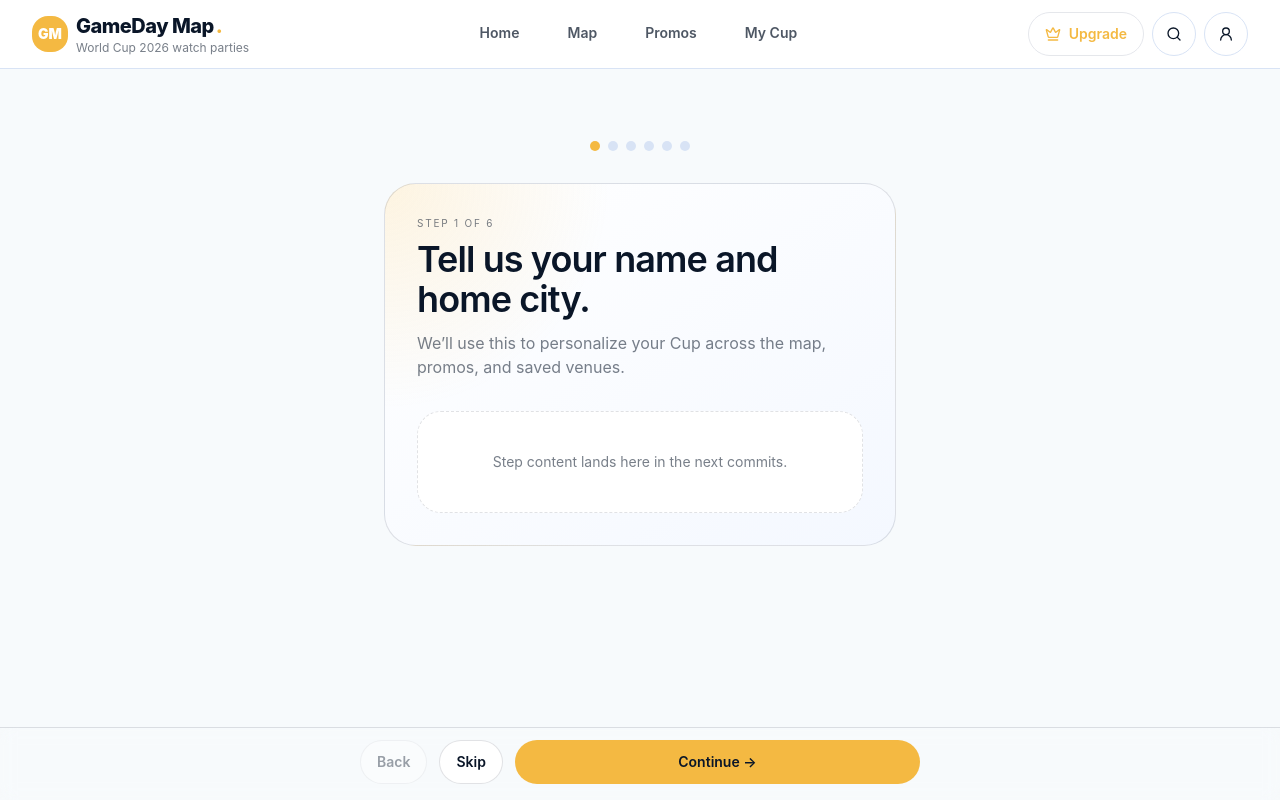
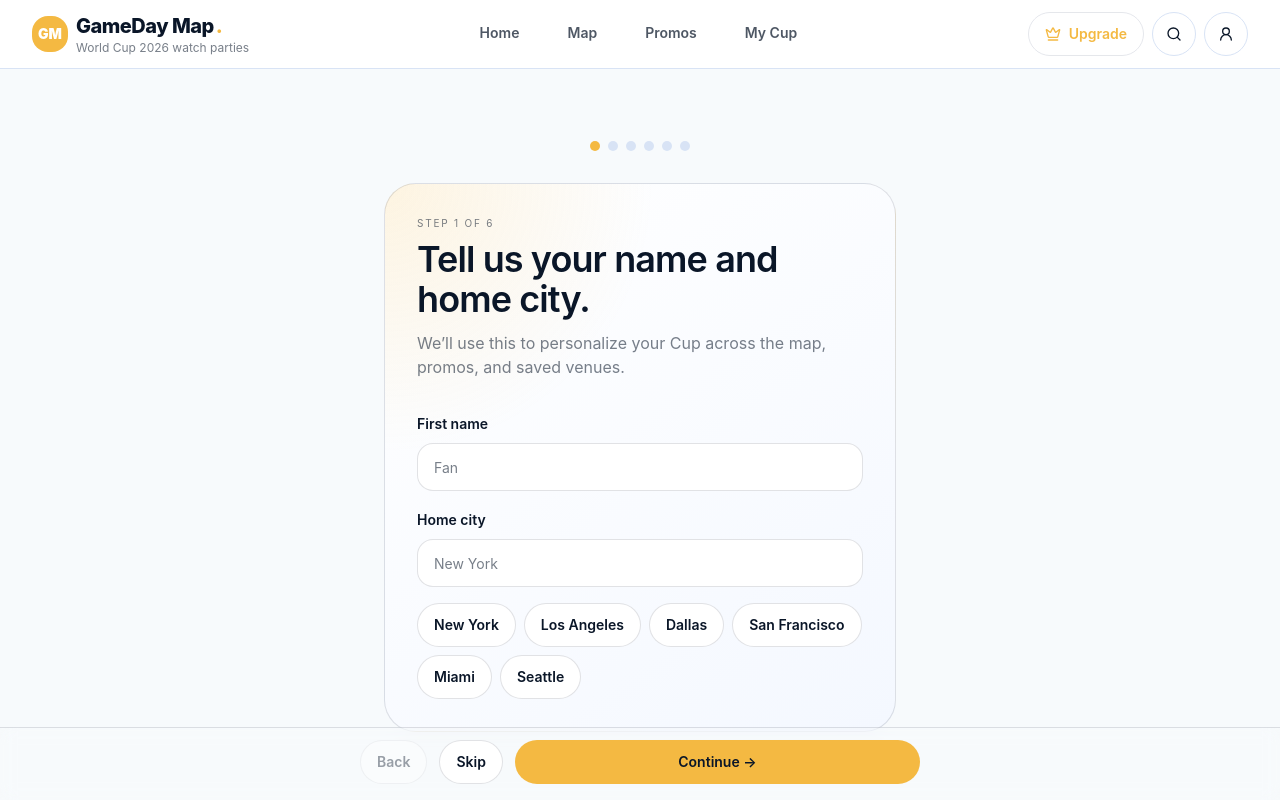
Before and after one commit to davidenyc/worldcupmvp, a Next.js app: page /welcome in a window 1280 px wide. Shown: the top 800 px of the page. Built offline with nearby package versions, Linux system fonts and the light colour scheme; no server answers.

Commit message:
feat(welcome): step 1 — name + home city

```diff
--- a/components/welcome/WelcomeFlow.tsx
+++ b/components/welcome/WelcomeFlow.tsx
@@ -1,7 +1,12 @@
 // Six-step onboarding shell for /welcome with progress dots and a sticky footer navigator.
 "use client";
 
-import { useState } from "react";
+import { useMemo, useState } from "react";
+import { useRouter, useSearchParams } from "next/navigation";
+
+import { HOST_CITIES, getHostCity } from "@/lib/data/hostCities";
+import { useUserCity } from "@/lib/hooks/useUserCity";
+import { useOnboardingActions, useUser } from "@/lib/store/user";
 
 const STEPS = [
   {
@@ -37,10 +42,73 @@ const STEPS = [
 ] as const;
 
 export function WelcomeFlow() {
+  const router = useRouter();
+  const searchParams = useSearchParams();
+  const user = useUser();
+  const { setFirstName, setHomeCity, markWelcomeSeen } = useOnboardingActions();
+  const { suggestedCity, setUserCity } = useUserCity();
   const [stepIndex, setStepIndex] = useState(0);
+  const [firstNameDraft, setFirstNameDraft] = useState(user.firstName ?? "");
+  const [homeCityDraft, setHomeCityDraft] = useState(
+    user.homeCity
+      ? (getHostCity(user.homeCity)?.label ?? user.homeCity)
+      : suggestedCity
+        ? (getHostCity(suggestedCity)?.label ?? suggestedCity)
+        : ""
+  );
   const step = STEPS[stepIndex];
   const isFirst = stepIndex === 0;
   const isLast = stepIndex === STEPS.length - 1;
+  const citySuggestions = useMemo(() => {
+    const query = homeCityDraft.trim().toLowerCase();
+    if (!query) return HOST_CITIES.slice(0, 6);
+    return HOST_CITIES.filter(
+      (city) =>
+        city.label.toLowerCase().includes(query) ||
+        city.shortLabel.toLowerCase().includes(query) ||
+        city.key.toLowerCase().includes(query)
+    ).slice(0, 6);
+  }, [homeCityDraft]);
+
+  function resolveHomeCity(value: string) {
+    return getHostCity(value)?.key ?? getHostCity(value.toLowerCase().replace(/\s+/g, "-"))?.key ?? null;
+  }
+
+  function commitStepOne(skip = false) {
+    const resolvedCity = resolveHomeCity(homeCityDraft) ?? suggestedCity ?? user.favoriteCity ?? "nyc";
+    const firstName = skip ? (firstNameDraft.trim() || "Fan") : firstNameDraft.trim();
+    setFirstName(firstName || "Fan");
+    setHomeCity(resolvedCity);
+    setUserCity(resolvedCity);
+  }
+
+  function handleBack() {
+    setStepIndex((current) => Math.max(0, current - 1));
+  }
+
+  function handleSkip() {
+    if (stepIndex === 0) {
+      commitStepOne(true);
+    }
+    if (searchParams.get("skip") === "1" && isLast) {
+      markWelcomeSeen();
+      router.push("/me");
+      return;
+    }
+    setStepIndex((current) => Math.min(STEPS.length - 1, current + 1));
+  }
+
+  function handleContinue() {
+    if (stepIndex === 0) {
+      commitStepOne(false);
+    }
+    if (isLast) {
+      markWelcomeSeen();
+      router.push("/me");
+      return;
+    }
+    setStepIndex((current) => Math.min(STEPS.length - 1, current + 1));
+  }
 
   return (
     <div className="mx-auto flex min-h-[calc(100vh-8rem)] w-full max-w-[35rem] flex-col px-4 pb-28 pt-8 sm:px-6">
@@ -58,8 +126,45 @@ export function WelcomeFlow() {
         <h1 className="mt-2 text-3xl font-semibold tracking-tight text-deep sm:text-4xl">{step.title}</h1>
         <p className="mt-3 text-sm leading-7 text-mist sm:text-base">{step.body}</p>
 
-        <div className="mt-8 rounded-[1.5rem] border border-dashed border-line bg-surface px-5 py-10 text-center text-sm text-mist">
-          Step content lands here in the next commits.
+        <div className="mt-8">
+          {stepIndex === 0 ? (
+            <div className="space-y-4">
+              <label className="block">
+                <span className="text-sm font-semibold text-deep">First name</span>
+                <input
+                  value={firstNameDraft}
+                  onChange={(event) => setFirstNameDraft(event.target.value.slice(0, 40))}
+                  placeholder="Fan"
+                  className="mt-2 h-12 w-full rounded-2xl border border-line bg-surface px-4 text-sm text-deep outline-none placeholder:text-mist"
+                />
+              </label>
+              <label className="block">
+                <span className="text-sm font-semibold text-deep">Home city</span>
+                <input
+                  value={homeCityDraft}
+                  onChange={(event) => setHomeCityDraft(event.target.value)}
+                  placeholder="New York"
+                  className="mt-2 h-12 w-full rounded-2xl border border-line bg-surface px-4 text-sm text-deep outline-none placeholder:text-mist"
+                />
+              </label>
+              <div className="flex flex-wrap gap-2">
+                {citySuggestions.map((city) => (
+                  <button
+                    key={city.key}
+                    type="button"
+                    onClick={() => setHomeCityDraft(city.label)}
+                    className="inline-flex min-h-11 items-center rounded-full border border-line bg-surface px-4 text-sm font-semibold text-deep"
+                  >
+                    {city.label}
+                  </button>
+                ))}
+              </div>
+            </div>
+          ) : (
+            <div className="rounded-[1.5rem] border border-dashed border-line bg-surface px-5 py-10 text-center text-sm text-mist">
+              Step content lands here in the next commits.
+            </div>
+          )}
         </div>
       </section>
 
@@ -67,7 +172,7 @@ export function WelcomeFlow() {
         <div className="pointer-events-auto mx-auto flex w-full max-w-[35rem] items-center justify-between gap-3">
           <button
             type="button"
-            onClick={() => setStepIndex((current) => Math.max(0, current - 1))}
+            onClick={handleBack}
             disabled={isFirst}
             className="inline-flex min-h-11 items-center justify-center rounded-full border border-line bg-surface px-4 text-sm font-semibold text-deep disabled:cursor-not-allowed disabled:opacity-40"
           >
@@ -75,14 +180,14 @@ export function WelcomeFlow() {
           </button>
           <button
             type="button"
-            onClick={() => setStepIndex((current) => Math.min(STEPS.length - 1, current + 1))}
+            onClick={handleSkip}
             className="inline-flex min-h-11 items-center justify-center rounded-full border border-line bg-surface px-4 text-sm font-semibold text-deep"
           >
             Skip
           </button>
           <button
             type="button"
-            onClick={() => setStepIndex((current) => Math.min(STEPS.length - 1, current + 1))}
+            onClick={handleContinue}
             className="inline-flex min-h-11 flex-1 items-center justify-center rounded-full bg-gold px-5 text-sm font-semibold text-deep"
           >
             {isLast ? "Finish →" : "Continue →"}
```
